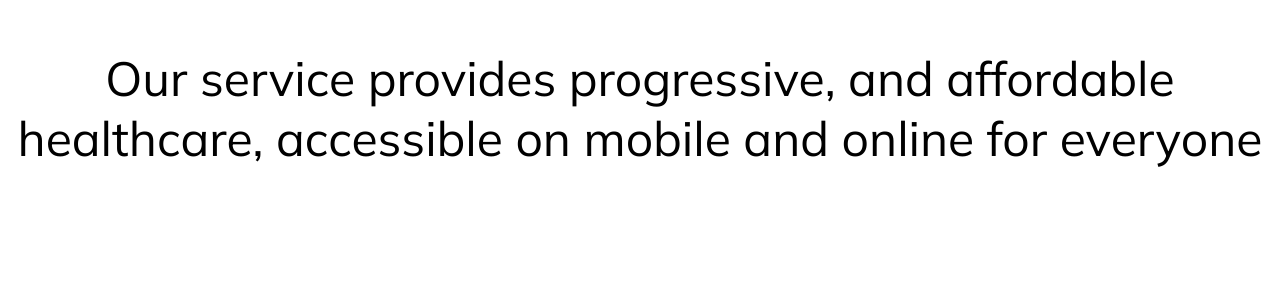
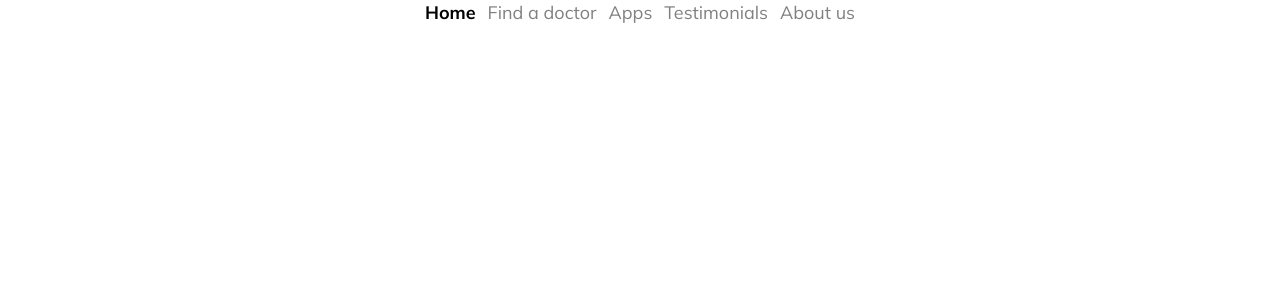
Before and after one commit to muntheoy/react-project, a React (Create React App) app: page / in a window 1280 px wide. Shown: the top 300 px of the page. Built offline with nearby package versions, Linux system fonts and the light colour scheme.

Commit message:
Create top navigation

```diff
--- a/src/App.tsx
+++ b/src/App.tsx
@@ -1,17 +1,14 @@
 import React from 'react';
-import './App.css'; // Импортируйте файл со стилями
+import './styles/App.css';
+import TopNavigation from './components/TopNavigation';
+
 
 function App() {
-  const textStyle: React.CSSProperties = {
-    fontFamily: 'MulishRegular, sans-serif', // Используйте название шрифта, заданное в @font-face
-    fontSize: '48px', // Ваш размер шрифта
-     // Указывается в @font-face, но может быть переопределено здесь
 
-  };
 
   return (
     <div className="App">
-      <p style={textStyle}>Our service provides progressive, and affordable healthcare, accessible on mobile and online for everyone</p>
+      <TopNavigation/>
     </div>
   );
 }
--- /dev/null
+++ b/src/components/TopNavigation.tsx
@@ -0,0 +1,29 @@
+import React, { useState } from "react";
+import TopNavigationButton from "./TopNavigationButton";
+
+interface ITopNavigationProps {}
+
+const TopNavigation: React.FC<ITopNavigationProps> = () => {
+  const [activeIndex, setActiveIndex] = useState<number>(0);
+
+  const handleButtonClick = (index: number) => {
+    setActiveIndex(index);
+  };
+
+  const buttons = ['Home', 'Find a doctor', 'Apps', 'Testimonials', 'About us'];
+
+  return (
+    <div className="top-navigation">
+      {buttons.map((button, index) => (
+        <TopNavigationButton
+          key={index}
+          text={button}
+          isActive={index === activeIndex}
+          onClick={() => handleButtonClick(index)}
+        />
+      ))}
+    </div>
+  );
+};
+
+export default TopNavigation;
--- /dev/null
+++ b/src/components/TopNavigationButton.tsx
@@ -0,0 +1,30 @@
+import React from "react";
+
+interface ITopNavigationButton {
+  text: string;
+  isActive: boolean;
+  onClick: () => void;
+}
+
+const TopNavigationButton: React.FC<ITopNavigationButton> = ({
+  text,
+  isActive,
+  onClick,
+}) => {
+  const buttonStyle: React.CSSProperties = {
+    border: "none",
+    background: "none",
+    // cursor: "pointer",
+    fontSize: "18px",
+    color: isActive ? "black" : "gray",
+    fontFamily: isActive ? "MulishBold":"MulishRegular"
+  };
+
+  return (
+    <button style={buttonStyle} onClick={onClick}>
+      {text}
+    </button>
+  );
+};
+
+export default TopNavigationButton;
--- /dev/null
+++ b/src/styles/TopNavigationButton.css
@@ -0,0 +1,16 @@
+/* TopNavigationButton.css */
+.button {
+    border: none;
+    background: none;
+    font-size: 18px;
+  }
+
+  .active {
+    color: black;
+    font-family: "MulishBold";
+  }
+
+  .inactive {
+    color: gray;
+    font-family: "MulishRegular";
+  }
```
Also changed, not shown: src/styles/App.css (renamed from src/App.css).
